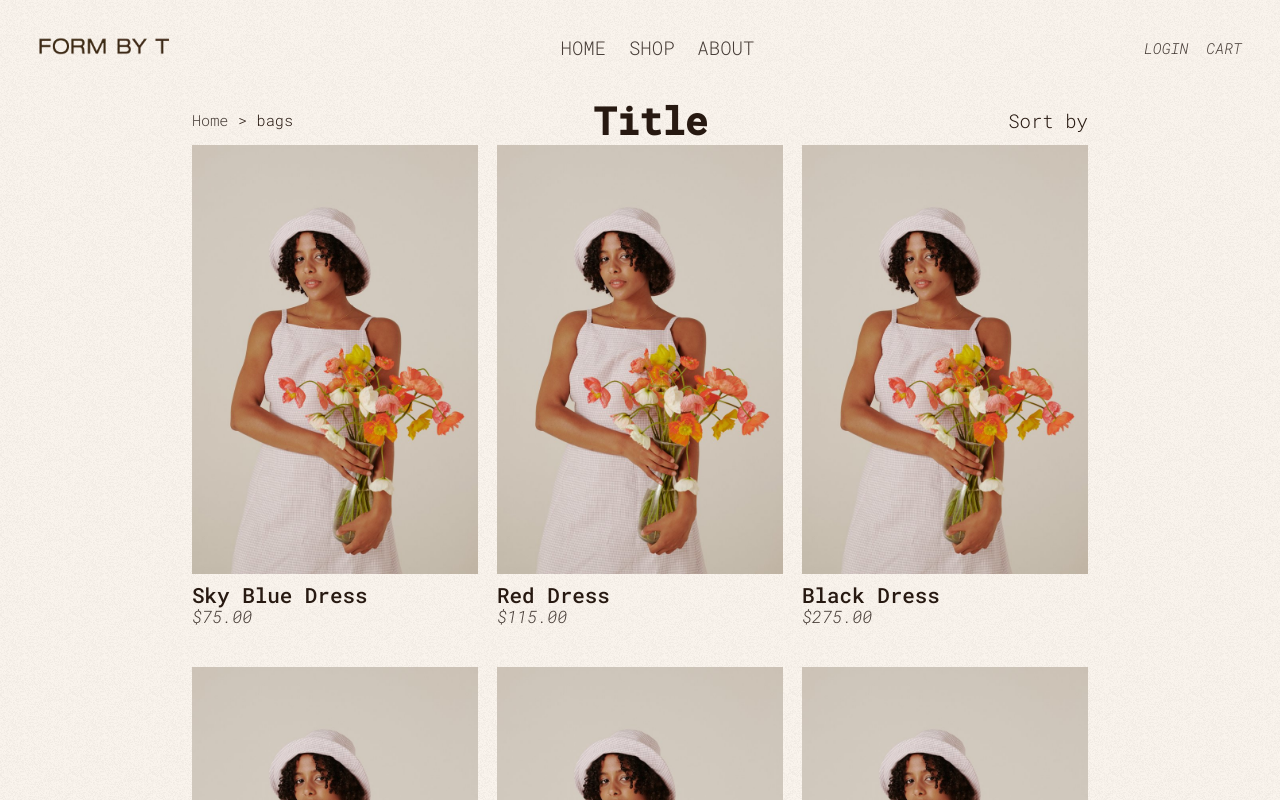
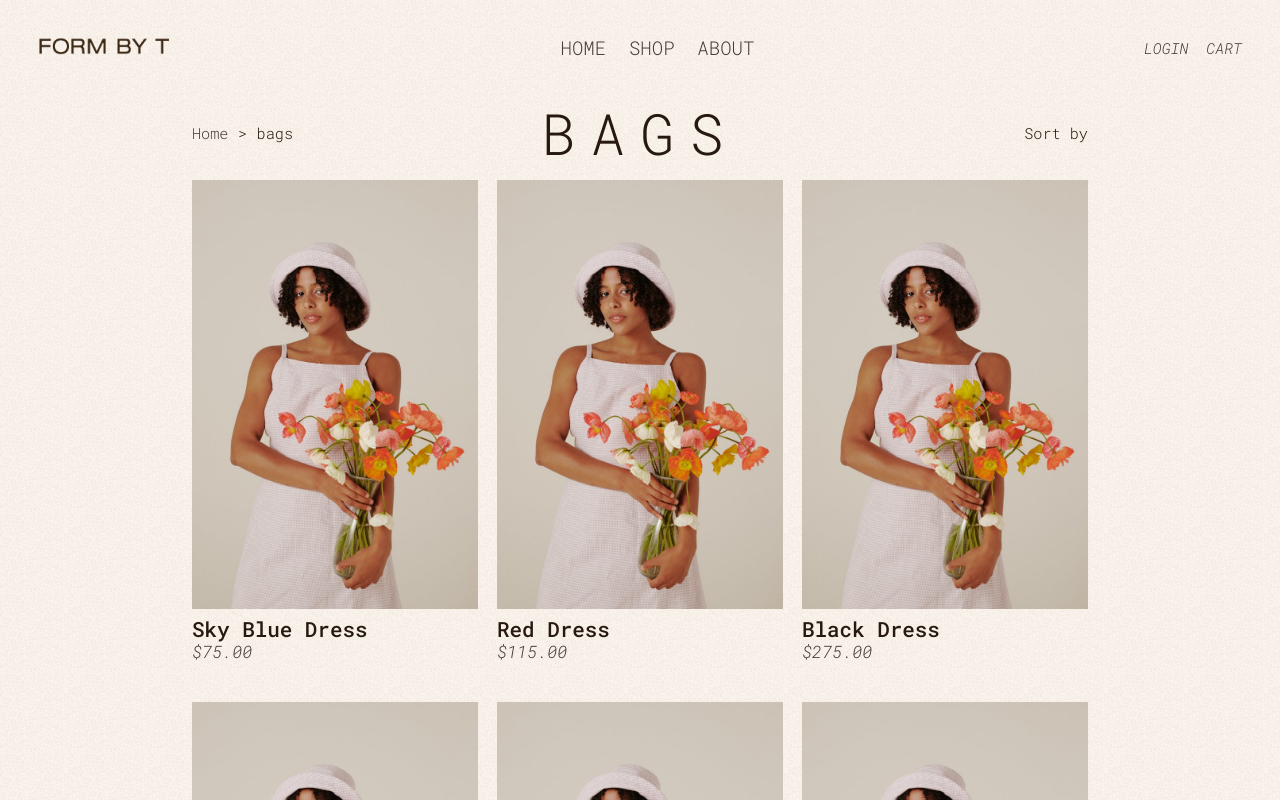
Before and after one commit to RuariDouglas/Form-By-T-App, a React (Create React App) app: page /collections/bags in a window 1280 px wide. Shown: the top 800 px of the page. Built offline with nearby package versions, Linux system fonts and the light colour scheme.

Commit message:
Complete Basic category functionality

```diff
--- a/src/pages/Category.js
+++ b/src/pages/Category.js
@@ -1,10 +1,13 @@
 import React, { useEffect } from "react";
+import { useLocation } from "react-router-dom";
 
 // COMPONENTS
 import ProductGallery from "../components/product_gallery/ProductGallery";
 import Breadcrumb from "../components/Breadcrumb";
 
 const Category = () => {
+  const location = useLocation();
+  const categoryTitle = location.pathname.split("/")[2];
   useEffect(() => {
     window.scrollTo(0, 0);
   }, []);
@@ -12,8 +15,8 @@ const Category = () => {
     <div className="category">
       <div className="category__header">
         <Breadcrumb />
-        <h1>Title</h1>
-        <p>Sort by</p>
+        <h1 className="category__title">{categoryTitle}</h1>
+        <p className="category__sort">Sort by</p>
       </div>
       <ProductGallery showPagination={true} productsPerPage={10} />
     </div>
--- a/src/styles/_Category.scss
+++ b/src/styles/_Category.scss
@@ -8,19 +8,51 @@
 
 .category__header {
     display: flex;
+    flex-flow: row wrap;
+    position: relative;
     justify-content: space-between;
     align-items: center;
+    margin-bottom: 0.5rem;
+}
+
+.category__title {
+    width: 100%;
+    order: 1;
 }
 
 .breadcrumb {
     display: flex;
+    order: 2;
+}
+
+.category__sort {
+    order: 2;
 }
 
 .breadcrumb__arrow {
     padding: 0 0.5rem;
 }
 
-@media all and (min-width: 576px) {}
+@media all and (min-width: 576px) {
+    .breadcrumb,
+    .category__title,
+    .category__sort {
+        width: 33%;
+    }
+    .breadcrumb {
+        order: 1;
+        text-align: left;
+    }
+    .category__title {
+        width: 33;
+        order: 2;
+        text-align: center;
+    }
+    .category__sort {
+        order: 3;
+        text-align: right;
+    }
+}
 
 @media all and (min-width: 768px) {
     .category {
@@ -38,6 +70,6 @@
 @media all and (min-width: 1200px) {
     .category__header {
         max-width: 70vw;
-        margin: 0 auto;
+        margin: 0 auto 0.5rem;
     }
 }
--- a/src/styles/_Typography.scss
+++ b/src/styles/_Typography.scss
@@ -103,8 +103,16 @@
 }
 
 // CATEGORY PAGE
-.breadcrumb {
+.breadcrumb,
+.category__sort {
     font-size: 0.8rem;
+}
+
+.category__title {
+    font-weight: 300;
+    text-transform: uppercase;
+    letter-spacing: 0.8rem;
+    font-size: 3rem;
 }
 
 .footer {
```
